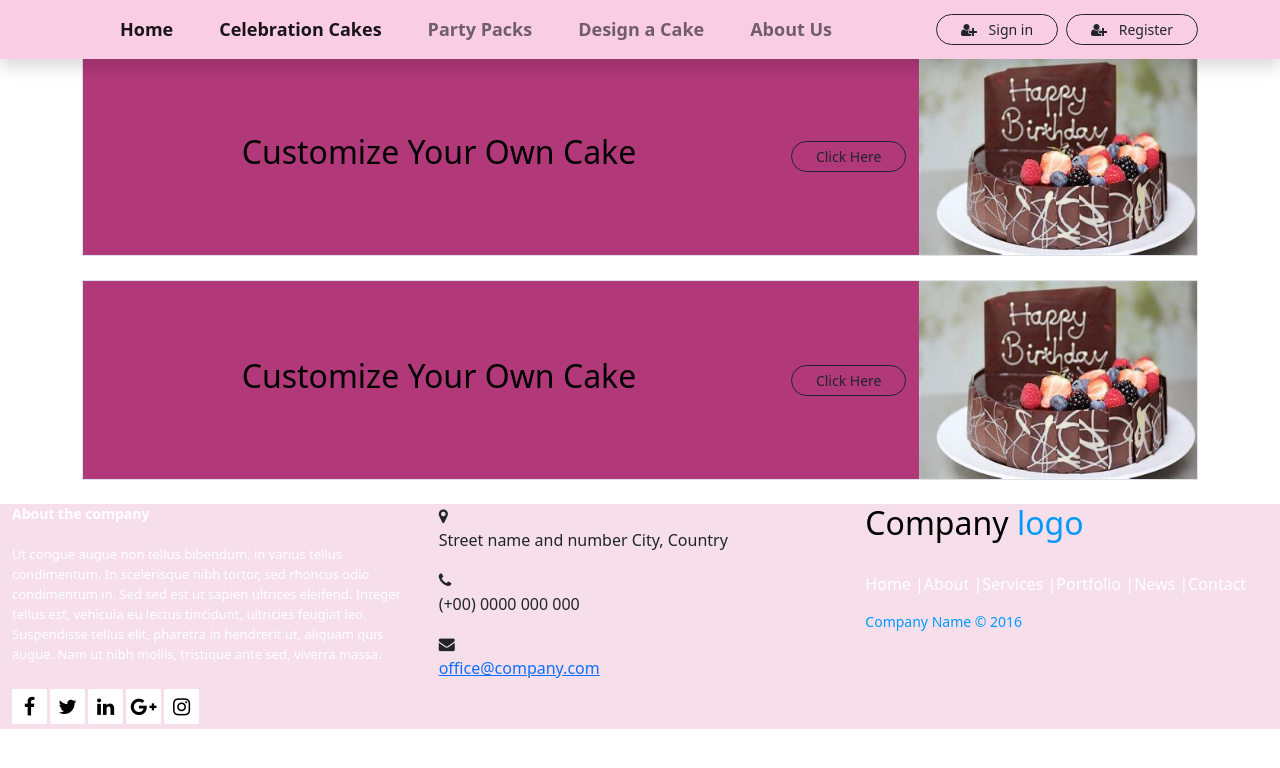
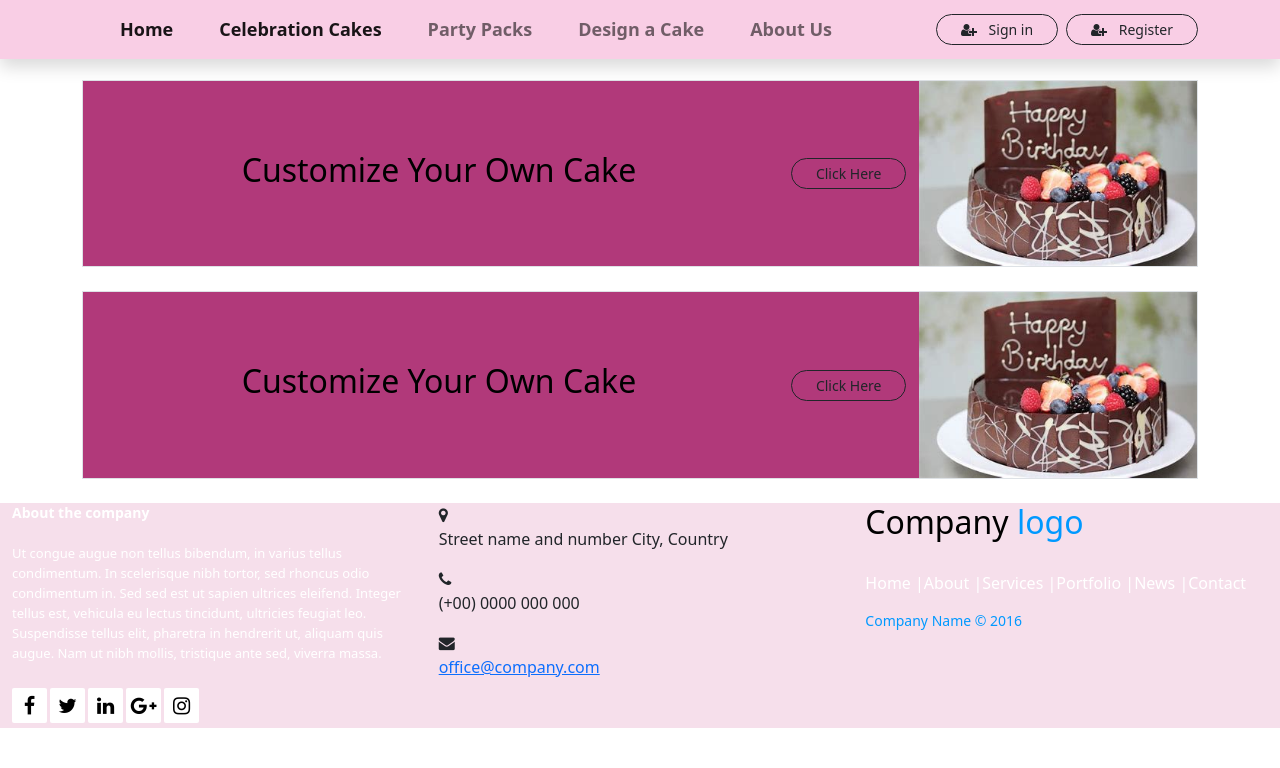
Before and after one commit to kchamithri/MyCake-SystemDevelopment, a React (Create React App) app: page /celebrationcakes in a window 1280 px wide. Shown: the top 768 px of the page. Built offline with nearby package versions, Linux system fonts and the light colour scheme.

Commit message:
modified

```diff
--- a/src/Components/LongCard.jsx
+++ b/src/Components/LongCard.jsx
@@ -2,8 +2,8 @@ import React from "react";
 
 const LongCard = () => {
   return (
-    <div className="mb-4 container" style={{ height: "200px" }}>
-      <div className="row mx-auto border" style={{ height: "100%" }}>
+    <div className="mb-4 mt-4 container relative">
+      <div className="row mx-auto border h-100">
         <div
           className="col-9 d-flex align-items-center"
           style={{ backgroundColor: "#b1397a" }}
@@ -14,11 +14,10 @@ const LongCard = () => {
           </button>
         </div>
 
-        <div className="col-3 p-0">
+        <div className="col-3 p-0 h-100">
           <img
             src="Assets/cake2.jpg"
-            className="d-block img-fluid"
-            style={{ maxWidth: "100%", minHeight: "100%" }}
+            className="d-block img-fluid mh-100 w-100"
             alt="abcd"
           ></img>
         </div>
```
